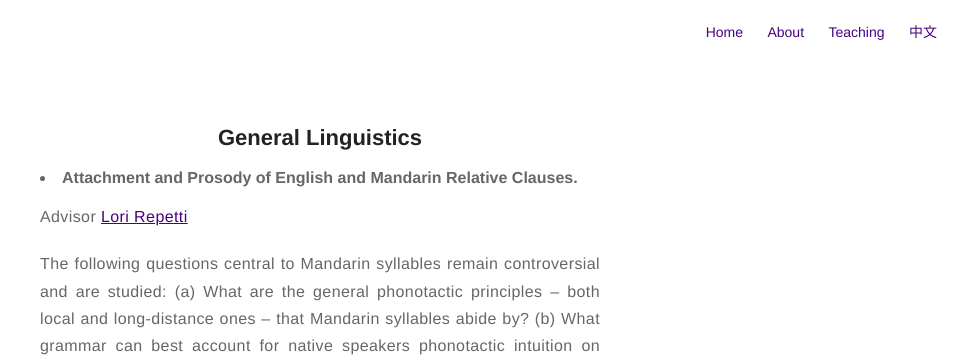
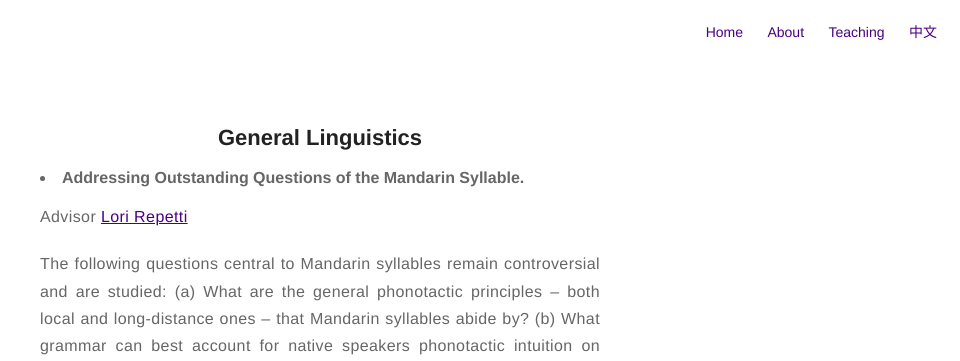
Before and after one commit to coglo/coglo.github.io, a Jekyll site: the page built from projects.html, in a window 1280 px wide. Shown: the top 361 px of the page, without its empty margins (320-1280 px from the left). Built offline with Jekyll 4.4.1, drawn with Linux system fonts in a browser that asks for light colours.

Commit message:
Update projects.html

```diff
--- a/projects.html
+++ b/projects.html
@@ -25,7 +25,7 @@ title: Proj
 <center>
 <h2> General Linguistics </h2>
 </center>
-<li><b>Attachment and Prosody of English and Mandarin Relative Clauses.</b></li>
+<li><b>Addressing Outstanding Questions of the Mandarin Syllable.</b></li>
 <p  style="text-align:justify">
 Advisor <A HREF="https://linguistics.stonybrook.edu/faculty/lori.repetti/index.php/">Lori Repetti</A>
 </p>
```
